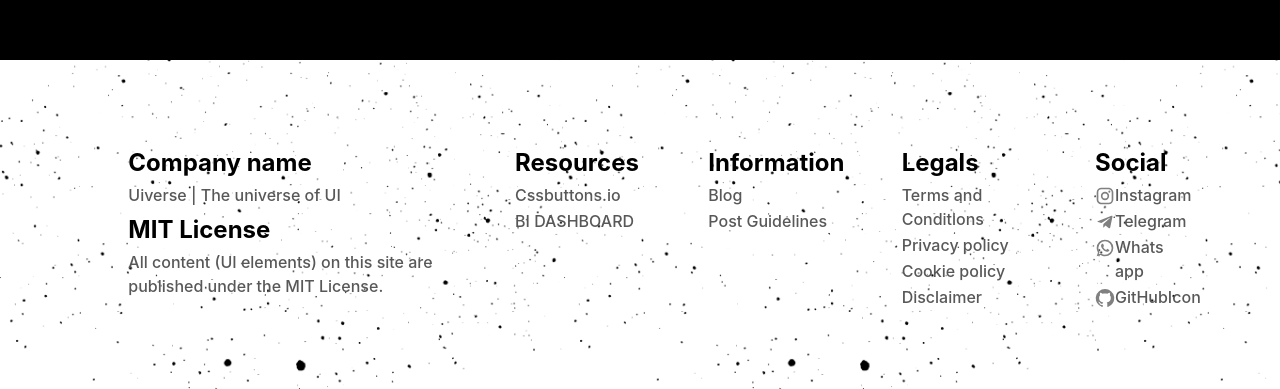
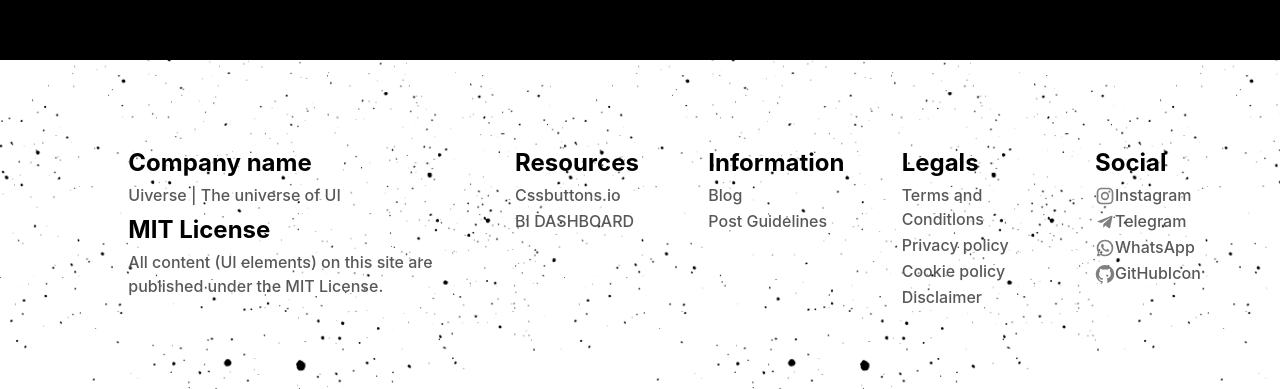
Before and after one commit to siahvosh/resume, a React (Vite) app: page / in a window 1280 px wide. Shown: the part 8740-9129 px from the top of the page. Built offline with nearby package versions, Linux system fonts and the light colour scheme.

Commit message:
animation for mount pages

```diff
--- a/src/App.tsx
+++ b/src/App.tsx
@@ -50,7 +50,7 @@ function App() {
     const [show, setShow] = useState(false);
 
     useEffect(() => {
-        setShow(true); // هنگام mount شدن، نمایش داده شود
+        setShow(true);
     }, []);
 
     return (
--- a/src/component/Footer.tsx
+++ b/src/component/Footer.tsx
@@ -45,7 +45,7 @@ export const Footer = () => {
                     </span>
                     <span className={'footer-description'}>
                         <WhatsAppIcon style={{color: 'gray', marginTop: '3px'}} fontSize="small"/>
-                        Whats app
+                        WhatsApp
                     </span>
                     <span className={'footer-description'}>
                         <GitHubIcon style={{color: 'gray', marginTop: '3px'}} fontSize="small"/>
```
